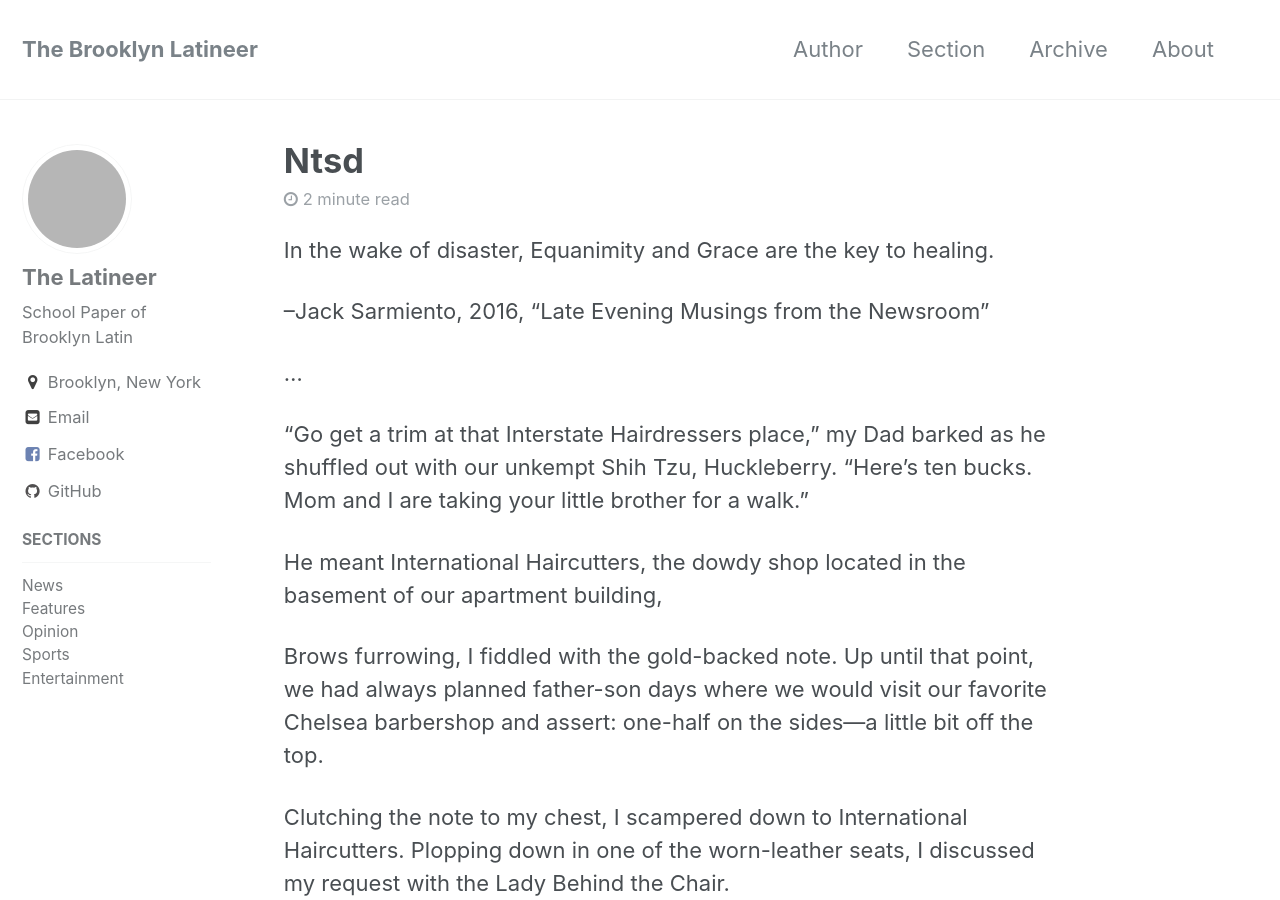
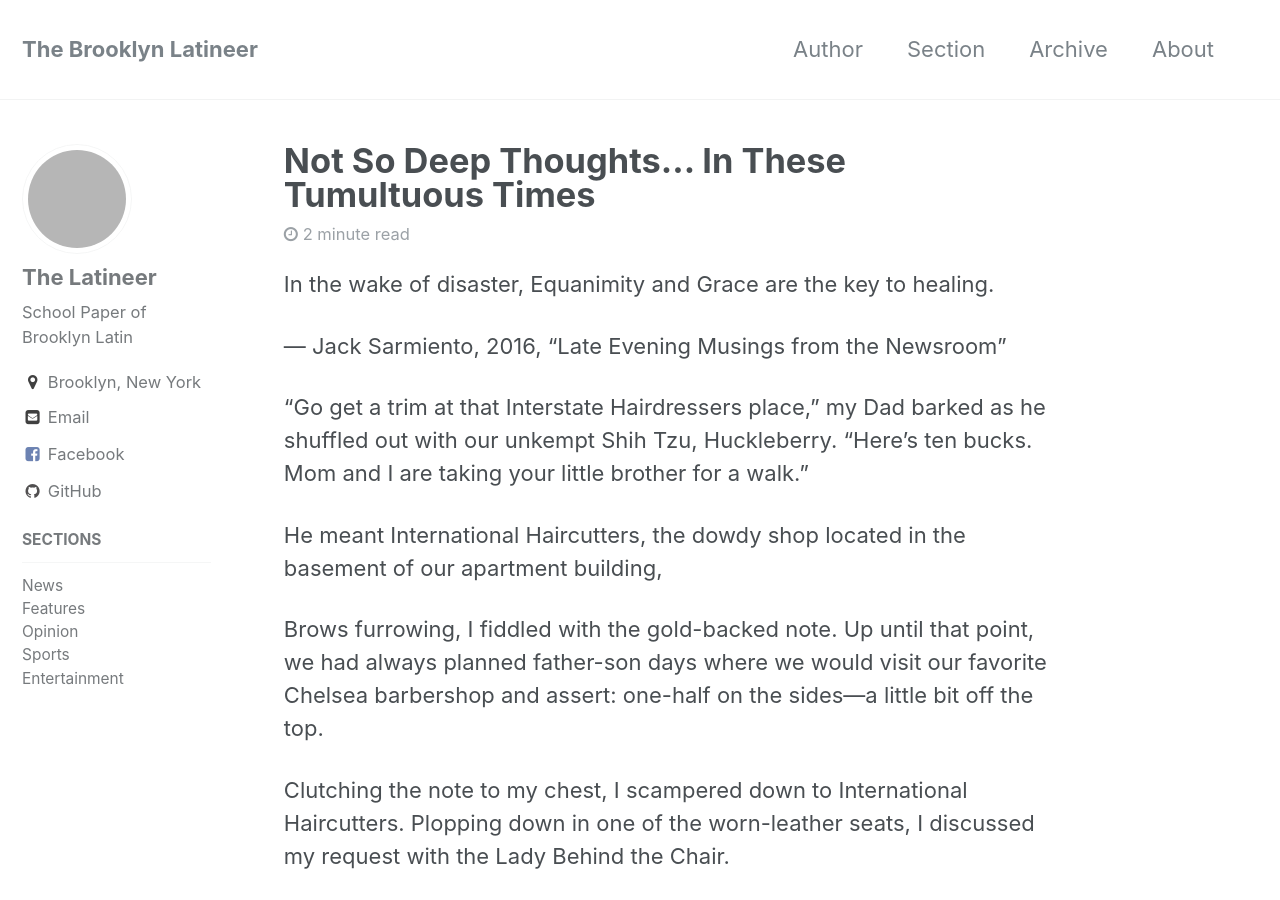
Before and after one commit to rvente/site, a Jekyll site: the page built from _posts/2017-11-15-NTSD.md, in a window 1280 px wide and 900 px high. Built offline with Jekyll 4.4.1, drawn with Linux system fonts in a browser that asks for light colours; grey boxes are pictures that could not be loaded.

Commit message:
Update 2017-11-15-NTSD.md

```diff
--- a/_posts/2017-11-15-NTSD.md
+++ b/_posts/2017-11-15-NTSD.md
@@ -1,8 +1,14 @@
+---
+title: "Not So Deep Thoughts... In These Tumultuous Times"
+excerpt: "a short sentence that describes the subject matter"
+categories:
+  - opinion
+author: Jack Sarmiento
+---
+
 In the wake of disaster, Equanimity and Grace are the key to healing.
 
---Jack Sarmiento, 2016, "Late Evening Musings from the Newsroom"
-
-…
+— Jack Sarmiento, 2016, "Late Evening Musings from the Newsroom"
 
 "Go get a trim at that Interstate Hairdressers place," my Dad barked as he shuffled out with our unkempt Shih Tzu, Huckleberry. "Here's ten bucks. Mom and I are taking your little brother for a walk."
 
```
